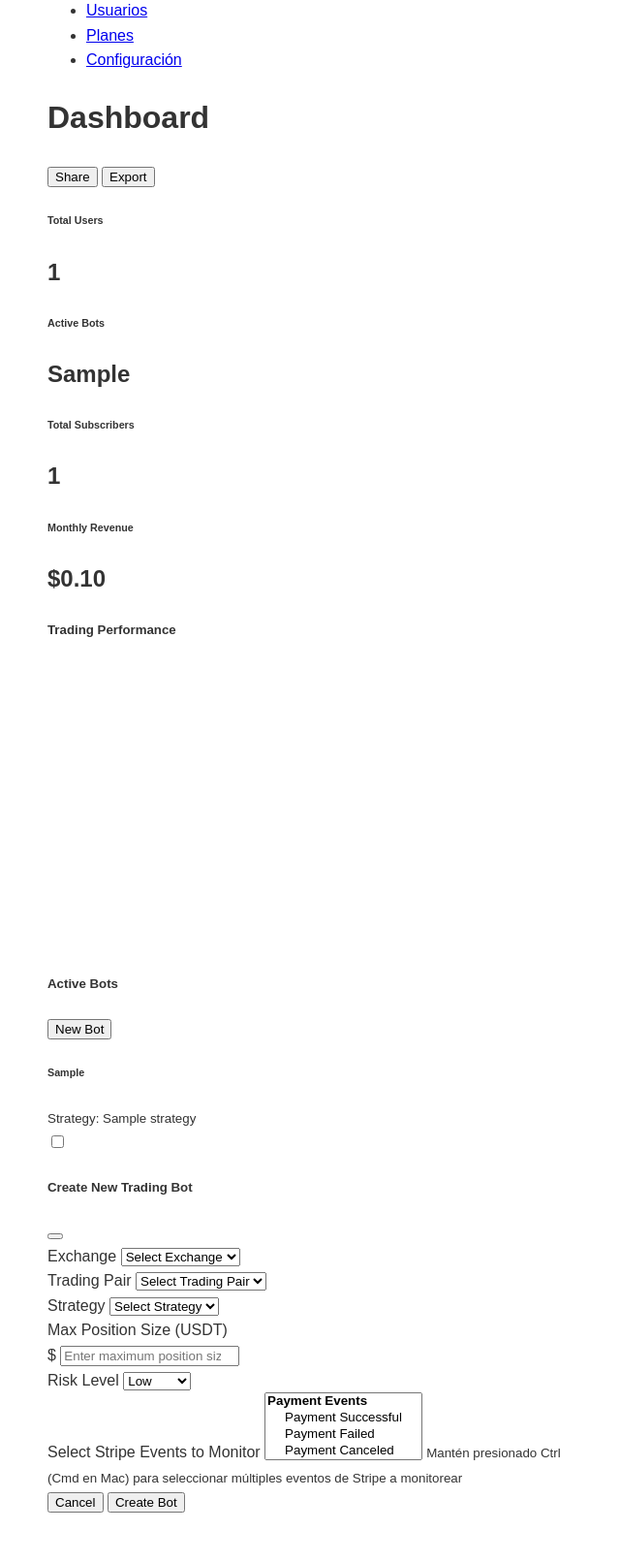
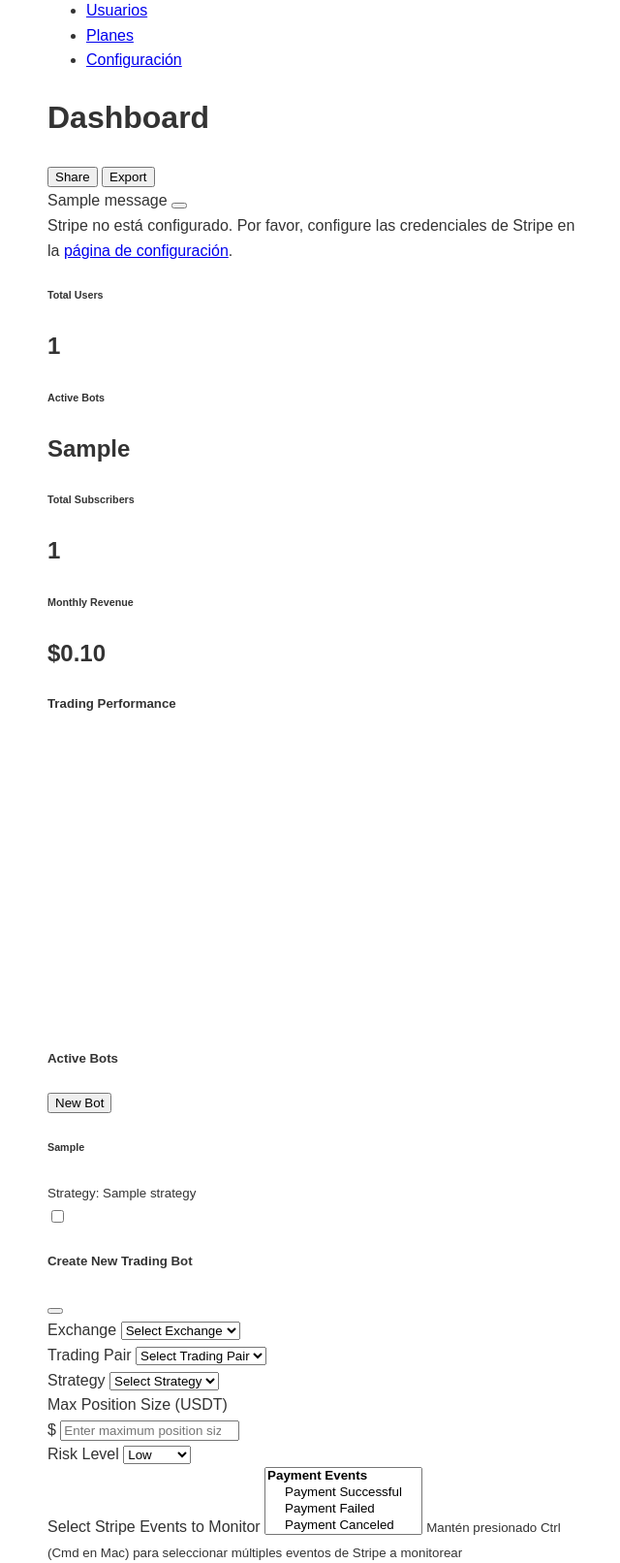
Before and after one commit to tbg-ia/TGB-IA, a Python web app: template app/templates/admin/dashboard.html in a window 1280 px wide. Shown: the part 145-1757 px from the top of the page at 97% size, without its empty margins (311-951 px from the left). Run offline with Jinja, Linux system fonts and the light colour scheme; the template is opened without the code that fills it: most values are stand-ins (such as "Sample title", 1, 10 or a date in 2020); one stand-in notice (Sample message) is shown; a map, chart or similar area stays blank.

Commit message:
Agent query: ¿Se carga correctamente el dashboard de administración ahora? ¿Se muestra algún mensaje de error o alerta sobre Stripe?
Improve admin dashboard error handling and add Stripe configuration check.

Screenshot: https://storage.googleapis.com/screenshot-production-us-central1/e9dd3937-21b8-446a-bd67-a1e5fcb2e183/e3946a8b-ff95-460f-99ed-d4b7129c577e.jpg

```diff
--- a/app/models/trade.py
+++ b/app/models/trade.py
@@ -17,6 +17,7 @@ class Trade(db.Model):
     close_price = db.Column(db.Float)
     close_time = db.Column(db.DateTime)
     created_at = db.Column(db.DateTime, default=datetime.utcnow)
+    timestamp = db.Column(db.DateTime, default=datetime.utcnow)
 
     # Foreign Keys
     exchange_id = db.Column(db.Integer, db.ForeignKey('exchanges.id'), nullable=False)
--- a/app/templates/admin/dashboard.html
+++ b/app/templates/admin/dashboard.html
@@ -46,6 +46,25 @@
                     </div>
                 </div>
             </div>
+
+            {% with messages = get_flashed_messages(with_categories=true) %}
+                {% if messages %}
+                    {% for category, message in messages %}
+                        <div class="alert alert-{{ category }} alert-dismissible fade show" role="alert">
+                            {{ message }}
+                            <button type="button" class="btn-close" data-bs-dismiss="alert" aria-label="Close"></button>
+                        </div>
+                    {% endfor %}
+                {% endif %}
+            {% endwith %}
+
+            {% if not stats.stripe_configured %}
+                <div class="alert alert-warning" role="alert">
+                    <i class="bi bi-exclamation-triangle-fill"></i>
+                    Stripe no está configurado. Por favor, configure las credenciales de Stripe en la
+                    <a href="{{ url_for('admin.settings') }}" class="alert-link">página de configuración</a>.
+                </div>
+            {% endif %}
 
             <!-- Stats Cards -->
             <div class="row mb-4">
```
Also changed, not shown: app/routes/admin.py (+28 -8 lines).
